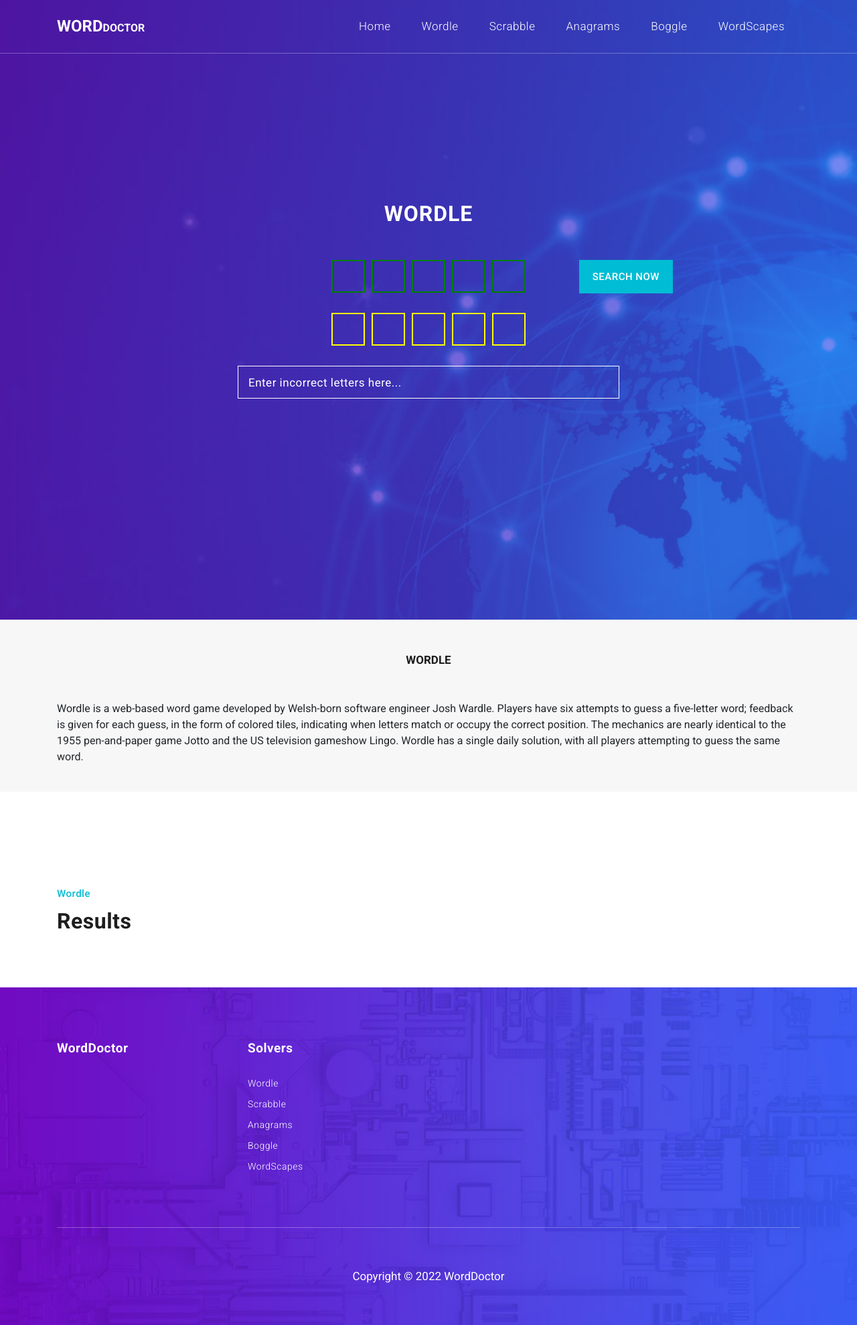
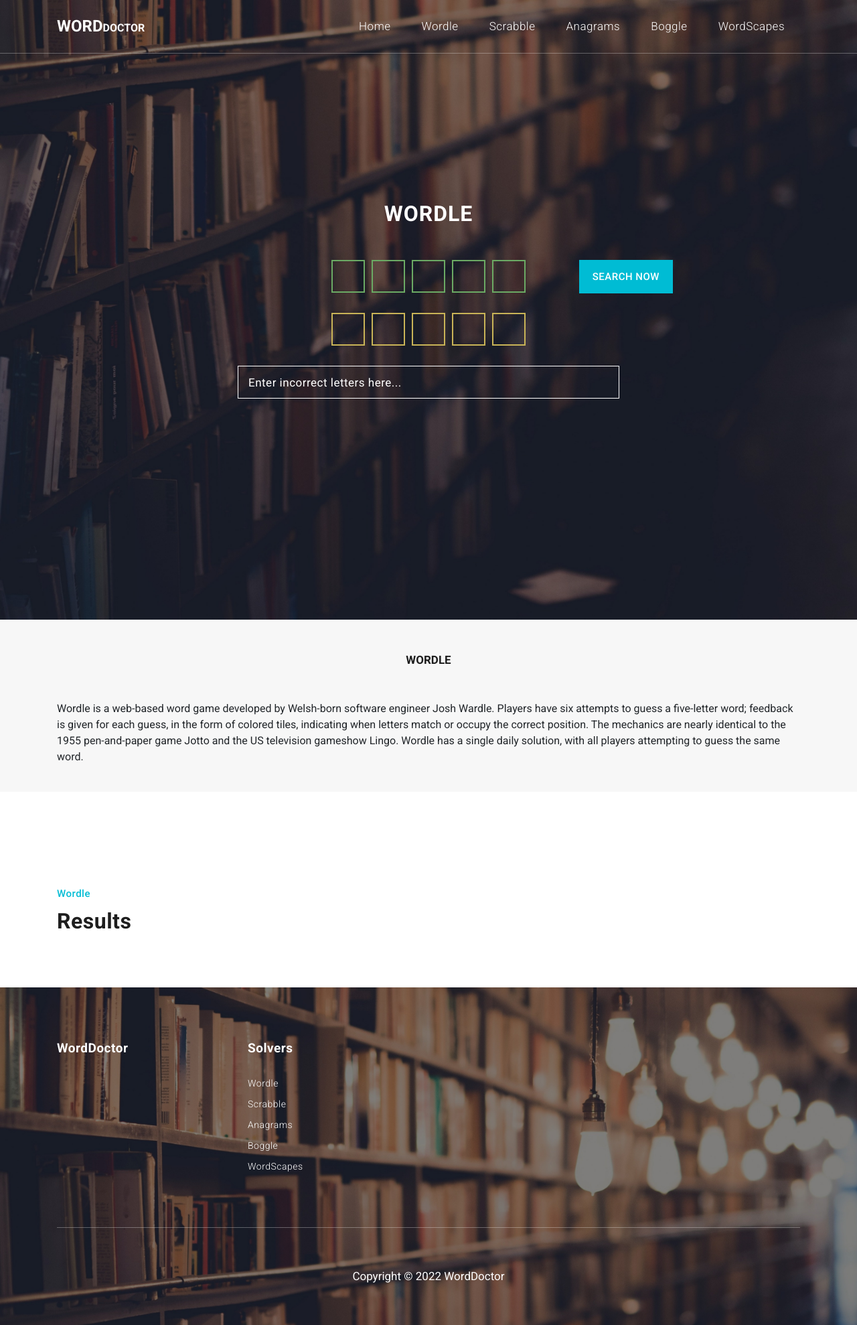
Before and after one commit to wangvictoria/WordDoctor, a Django app: page /WordDoctorApp/wordle/ in a window 1280 px wide. Shown: the whole page at 67% size. Run offline with Django 3.2, Linux system fonts and the light colour scheme; some libraries are stand-ins or nearby versions.

Commit message:
Changed images

```diff
--- a/WordDoctorApp/static/css/templatemo-host-cloud.css
+++ b/WordDoctorApp/static/css/templatemo-host-cloud.css
@@ -89,7 +89,7 @@
 }
 
 .page-heading {
-	background-image: url(../images/wooden-scrabble2-resized2.jpg);
+	background-image: url(../images/wooden-scrabble-dark.jpg);
 	background-position: center center;
 	background-repeat: no-repeat;
 	background-size: cover;
@@ -356,7 +356,7 @@
 
 /* Banner Style */
 .banner {
-	background-image: url(../images/banner-bg.jpg);
+	background-image: url(../images/books-dark.jpg);
 	background-size: cover;
 	background-repeat: no-repeat;
 	padding: 300px 0px;
@@ -739,7 +739,7 @@
 
 /* Footer Style */
 footer {
-	background-image: url(../images/footer-bg.jpg);
+	background-image: url(../images/lights-dark.jpg);
 	background-repeat: no-repeat;
 	background-size: cover;
 	background-position: center center;
--- a/WordDoctorApp/templates/wordle.html
+++ b/WordDoctorApp/templates/wordle.html
@@ -23,18 +23,18 @@
                   <div class="searchText">
                     <div class="row justify-content-center" style="text-align:center;">
 
-                    <input type="char" name="wordle_loc1" class="searchText" placeholder="" autocomplete="off" style="width:50px;color:green;border: 2px solid green" maxlength="1">
-                    <input type="char" name="wordle_loc2" class="searchText" placeholder="" autocomplete="off" style="width:50px;margin-left:10px;color:green;border: 2px solid green" maxlength="1">
-                    <input type="char" name="wordle_loc3" class="searchText" placeholder="" autocomplete="off" style="width:50px;margin-left:10px;color:green;border: 2px solid green" maxlength="1">
-                    <input type="char" name="wordle_loc4" class="searchText" placeholder="" autocomplete="off" style="width:50px;margin-left:10px;color:green;border: 2px solid green" maxlength="1">
-                    <input type="char" name="wordle_loc5" class="searchText" placeholder="" autocomplete="off" style="width:50px;margin-left:10px;color:green;border: 2px solid green" maxlength="1">
+                    <input type="char" name="wordle_loc1" class="searchText" placeholder="" autocomplete="off" style="width:50px;color:#6baa64;border: 2px solid #6baa64" maxlength="1">
+                    <input type="char" name="wordle_loc2" class="searchText" placeholder="" autocomplete="off" style="width:50px;margin-left:10px;color:#6baa64;border: 2px solid #6baa64" maxlength="1">
+                    <input type="char" name="wordle_loc3" class="searchText" placeholder="" autocomplete="off" style="width:50px;margin-left:10px;color:#6baa64;border: 2px solid #6baa64" maxlength="1">
+                    <input type="char" name="wordle_loc4" class="searchText" placeholder="" autocomplete="off" style="width:50px;margin-left:10px;color:#6baa64;border: 2px solid #6baa64" maxlength="1">
+                    <input type="char" name="wordle_loc5" class="searchText" placeholder="" autocomplete="off" style="width:50px;margin-left:10px;color:#6baa64;border: 2px solid #6baa64" maxlength="1">
                     </div>
                     <div class = "row justify-content-center">
-                    <input type="text" name="wordle_loc6" class="searchText" placeholder="" autocomplete="off" style="width:50px;color:yellow;border: 2px solid yellow" maxlength="5">
-                    <input type="text" name="wordle_loc7" class="searchText" placeholder="" autocomplete="off" style="width:50px;margin-left:10px;color:yellow;border: 2px solid yellow" maxlength="5">
-                    <input type="text" name="wordle_loc8" class="searchText" placeholder="" autocomplete="off" style="width:50px;margin-left:10px;color:yellow;border: 2px solid yellow" maxlength="5">
-                    <input type="text" name="wordle_loc9" class="searchText" placeholder="" autocomplete="off" style="width:50px;margin-left:10px;color:yellow;border: 2px solid yellow" maxlength="5">
-                    <input type="text" name="wordle_loc10" class="searchText" placeholder="" autocomplete="off" style="width:50px;margin-left:10px;color:yellow;border: 2px solid yellow" maxlength="5">
+                    <input type="text" name="wordle_loc6" class="searchText" placeholder="" autocomplete="off" style="width:50px;color:#c9b457;border: 2px solid #c9b457" maxlength="5">
+                    <input type="text" name="wordle_loc7" class="searchText" placeholder="" autocomplete="off" style="width:50px;margin-left:10px;color:#c9b457;border: 2px solid #c9b457" maxlength="5">
+                    <input type="text" name="wordle_loc8" class="searchText" placeholder="" autocomplete="off" style="width:50px;margin-left:10px;color:#c9b457;border: 2px solid #c9b457" maxlength="5">
+                    <input type="text" name="wordle_loc9" class="searchText" placeholder="" autocomplete="off" style="width:50px;margin-left:10px;color:#c9b457;border: 2px solid #c9b457" maxlength="5">
+                    <input type="text" name="wordle_loc10" class="searchText" placeholder="" autocomplete="off" style="width:50px;margin-left:10px;color:#c9b457;border: 2px solid #c9b457" maxlength="5">
                     </div>
                     <div class = "row justify-content-center">
                     <input type="text" name="wordle_invalid_letters" class="searchText" placeholder="Enter incorrect letters here..." autocomplete="off">
```
Also changed, not shown: WordDoctorApp/static/images/books-dark.jpg (added), WordDoctorApp/static/images/books-resized.jpg (added), WordDoctorApp/static/images/books.jpg (added), WordDoctorApp/static/images/desk-dark.jpg (added), WordDoctorApp/static/images/lights-dark.jpg (added), WordDoctorApp/static/images/notebook-recolored.JPEG (deleted), WordDoctorApp/static/images/notebook-resized.jpg (deleted), WordDoctorApp/static/images/notebook.jpg (deleted), WordDoctorApp/static/images/wooden-scrabble-dark.jpg (added), WordDoctorApp/static/images/wooden-scrabble-resized.jpg (deleted), db.sqlite3, 4 other files.
